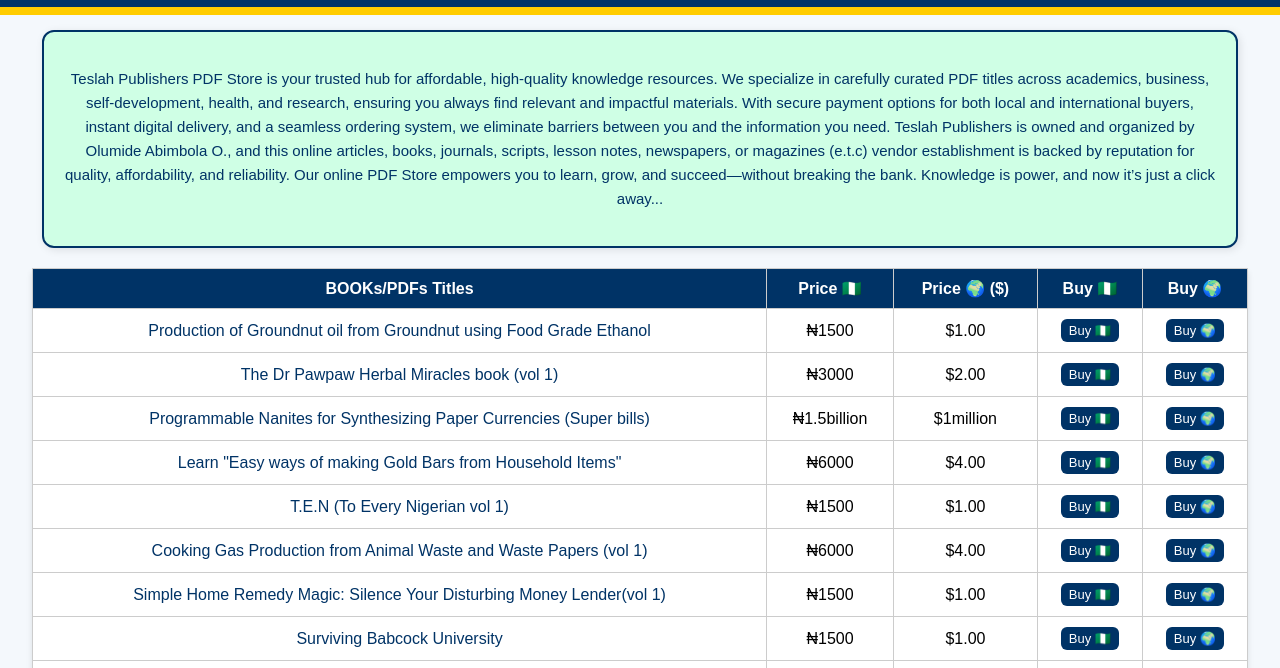
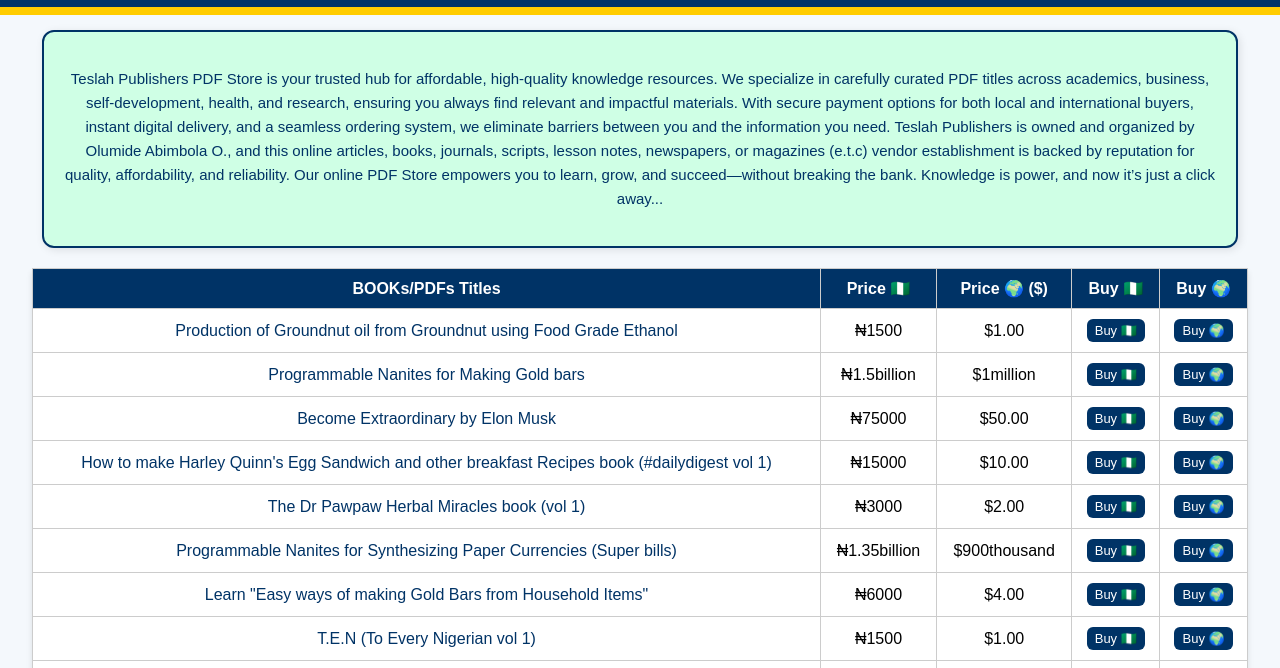
Before and after one commit to teslahpublishers/pdf-store, a plain HTML site: page index.html in a window 1280 px wide. Shown: the part 112-780 px from the top of the page. Drawn offline with Linux system fonts and the light colour scheme.

Commit message:
Update index.html

```diff
--- a/index.html
+++ b/index.html
@@ -209,6 +209,27 @@
       <td><button class="buy-btn" onclick="location.href='#note'">Buy 🌍</button></td>
     </tr>
     <tr>
+      <td class="pdf-title">Programmable Nanites for Making Gold bars</td>
+      <td>₦1.5billion</td>
+      <td>$1million</td>
+      <td><button class="buy-btn" onclick="location.href='#note'">Buy 🇳🇬</button></td>
+      <td><button class="buy-btn" onclick="location.href='#note'">Buy 🌍</button></td>
+    </tr>
+    <tr>
+      <td class="pdf-title">Become Extraordinary by Elon Musk</td>
+      <td>₦75000</td>
+      <td>$50.00</td>
+      <td><button class="buy-btn" onclick="location.href='#note'">Buy 🇳🇬</button></td>
+      <td><button class="buy-btn" onclick="location.href='#note'">Buy 🌍</button></td>
+    </tr>
+    <tr>
+      <td class="pdf-title">How to make Harley Quinn's Egg Sandwich and other breakfast Recipes book (#dailydigest vol 1)</td>
+      <td>₦15000</td>
+      <td>$10.00</td>
+      <td><button class="buy-btn" onclick="location.href='#note'">Buy 🇳🇬</button></td>
+      <td><button class="buy-btn" onclick="location.href='#note'">Buy 🌍</button></td>
+    </tr>
+    <tr>
       <td class="pdf-title">The Dr Pawpaw Herbal Miracles book (vol 1)</td>
       <td>₦3000</td>
       <td>$2.00</td>
@@ -217,8 +238,8 @@
     </tr>
     <tr>
       <td class="pdf-title">Programmable Nanites for Synthesizing Paper Currencies (Super bills)</td>
-      <td>₦1.5billion</td>
-      <td>$1million</td>
+      <td>₦1.35billion</td>
+      <td>$900thousand</td>
       <td><button class="buy-btn" onclick="location.href='#note'">Buy 🇳🇬</button></td>
       <td><button class="buy-btn" onclick="location.href='#note'">Buy 🌍</button></td>
     </tr>
```
